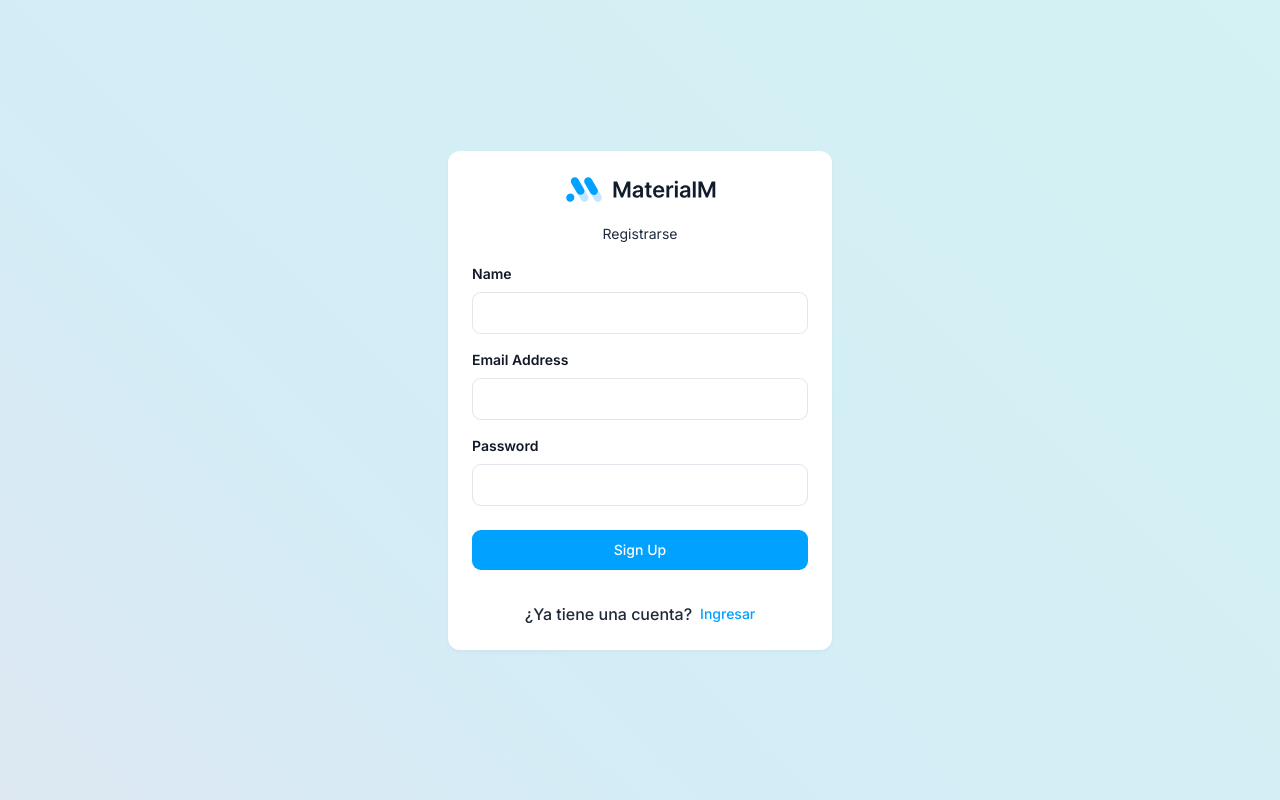
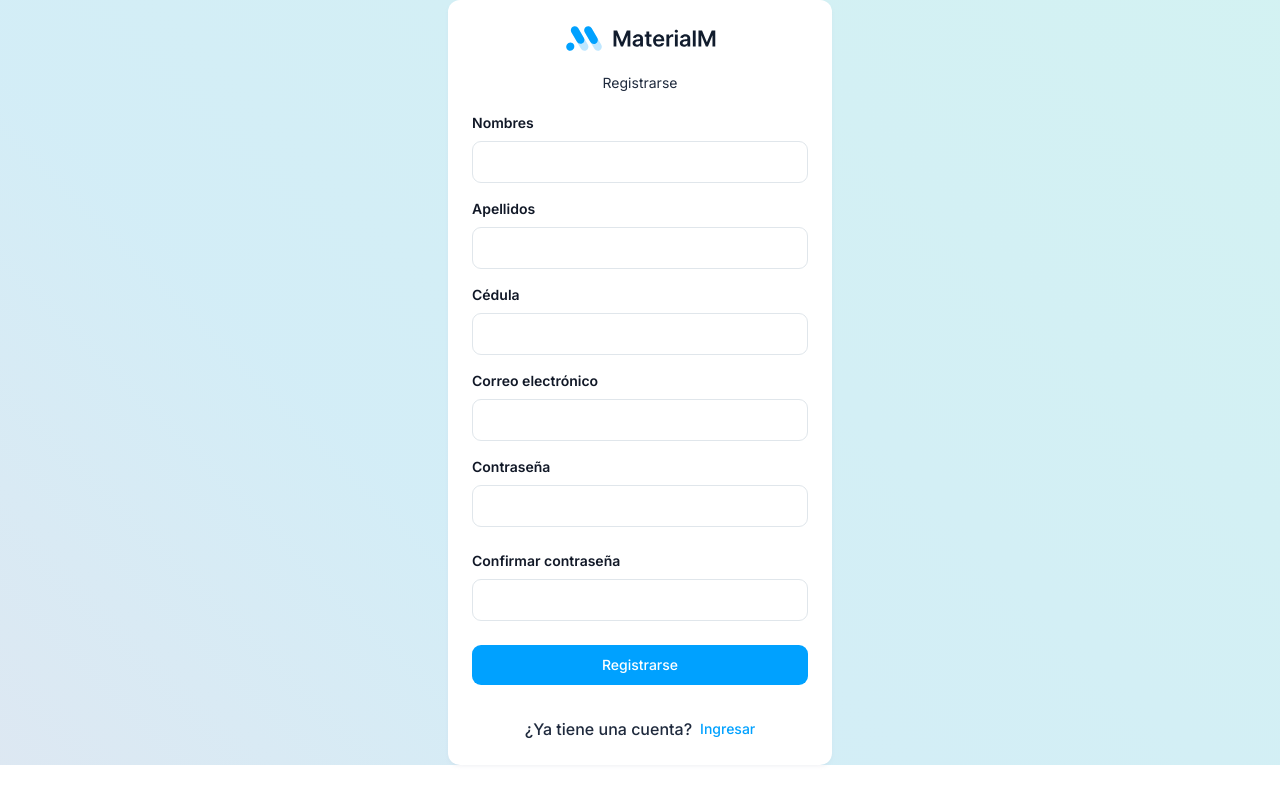
Before and after one commit to Bryan-Quitto/Aseguradora, a React (Vite) app: page /auth/register in a window 1280 px wide. Built offline with nearby package versions, Linux system fonts and the light colour scheme; no server answers.

Commit message:
Login supabase

```diff
--- a/package.json
+++ b/package.json
@@ -10,7 +10,7 @@
     "preview": "vite preview"
   },
   "dependencies": {
-    "@supabase/supabase-js": "^2.49.4",
+    "@supabase/supabase-js": "^2.49.5",
     "@svgr/rollup": "8.1.0",
     "@tabler/icons-react": "^2.39.0",
     "aos": "^2.3.4",
--- a/src/routes/Router.tsx
+++ b/src/routes/Router.tsx
@@ -34,7 +34,9 @@ const Router = [
     path: '/',
     element: <FullLayout />,
     children: [
-      { path: '/', exact: true, element: <Dashboard/> },
+      // Eliminamos la redirección incondicional.
+      // La lógica de protección de rutas debe estar en FullLayout o un componente superior.
+      { path: '/', exact: true, element: <Dashboard/> }, // Ahora la ruta raíz carga el Dashboard
       { path: '/ui/typography', exact: true, element: <Typography/> },
       { path: '/ui/table', exact: true, element: <Table/> },
       { path: '/ui/form', exact: true, element: <Form/> },
--- a/src/supabase/client.js
+++ /dev/null
@@ -1,3 +0,0 @@
-import {createClient} from '@supabase/supabase-js'
-
-export const client = createClient(process.env.REACT_APP_SUPABASE_URL, process.env.REACT_APP_SUPABASE_ANON_KEY);
--- /dev/null
+++ b/src/supabase/client.ts
@@ -0,0 +1,6 @@
+import { createClient, SupabaseClient } from "@supabase/supabase-js";
+
+export const supabase: SupabaseClient = createClient(
+  import.meta.env.VITE_REACT_APP_SUPABASE_URL as string, // Usar VITE_REACT_APP_
+  import.meta.env.VITE_REACT_APP_SUPABASE_ANON_KEY as string // Usar VITE_REACT_APP_
+);
--- a/src/views/auth/authforms/AuthRegister.tsx
+++ b/src/views/auth/authforms/AuthRegister.tsx
@@ -1,32 +1,160 @@
 import { Button, Label, TextInput } from "flowbite-react";
 import { useNavigate } from "react-router";
-
+import { supabase } from "../../../supabase/client.ts"; // Importar el cliente de Supabase
+import { useState } from "react"; // Importar useState
 
 const AuthRegister = () => {
   const navigate = useNavigate();
-  const handleSubmit = (event:React.FormEvent<HTMLFormElement>) => {
+  const [error, setError] = useState<string | null>(null); // Estado para mensajes de error
+  const [success, setSuccess] = useState<string | null>(null); // Estado para mensajes de éxito
+
+  // Estados para los nuevos campos
+  const [nombres, setNombres] = useState("");
+  const [apellidos, setApellidos] = useState("");
+  const [cedula, setCedula] = useState("");
+  const [email, setEmail] = useState("");
+  const [password, setPassword] = useState("");
+  const [confirmPassword, setConfirmPassword] = useState("");
+
+
+  const handleSubmit = async (event: React.FormEvent<HTMLFormElement>) => {
     event.preventDefault();
-    console.log(event);
-     navigate("/");
-  }
+
+    // Limpiar mensajes anteriores
+    setError(null);
+    setSuccess(null);
+
+    // Validar campos en el frontend
+    if (!nombres || !apellidos || !cedula || !email || !password || !confirmPassword) {
+      setError("Por favor, completa todos los campos.");
+      return;
+    }
+
+    if (password !== confirmPassword) {
+      setError("Las contraseñas no coinciden.");
+      return;
+    }
+
+    // Validación básica de cédula (solo números)
+    if (!/^\d+$/.test(cedula)) {
+        setError("La cédula solo debe contener números.");
+        return;
+    }
+
+    // Validación básica de formato de correo (aunque el input type="email" ayuda)
+    if (!/\S+@\S+\.\S+/.test(email)) {
+        setError("Por favor, ingresa un correo electrónico válido.");
+        return;
+    }
+
+    // --- Inicio de la lógica para verificar si el correo ya existe ---
+    // Intentar iniciar sesión con una contraseña ficticia para verificar si el correo existe
+    const { error: signInError } = await supabase.auth.signInWithPassword({
+      email: email,
+      password: "dummy-password-para-verificar-existencia", // Contraseña ficticia
+    });
+
+    // Si el error indica credenciales inválidas, significa que el correo existe
+    if (signInError && /Invalid login credentials/i.test(signInError.message)) {
+      setError("Este correo ya está registrado. Por favor, inicia sesión o usa la opción de recuperar contraseña.");
+      setSuccess(null); // Asegurarse de que el mensaje de éxito esté vacío
+      return; // Detener el proceso si el correo ya existe
+    }
+    // --- Fin de la lógica para verificar si el correo ya existe ---
+
+
+    // Si el correo no existe (o signInWithPassword falló por otra razón), proceder con el registro
+    const { data, error: signUpError } = await supabase.auth.signUp({
+      email: email,
+      password: password,
+      // Nota: Los campos adicionales (nombres, apellidos, cedula) no se pasan directamente
+      // en el método signUp con email/password. Deberás guardarlos en una tabla de perfiles
+      // separada en Supabase después de que el usuario se registre y confirme su correo.
+      // Puedes pasar datos adicionales en el objeto 'data', pero no se guardan por defecto
+      // en la tabla auth.users. Se usan para el correo de confirmación.
+      // data: { nombres: nombres, apellidos: apellidos, cedula: cedula } // Ejemplo de cómo pasar data, pero requiere lógica backend/DB para guardarlos
+    });
+
+    if (signUpError) {
+      console.error("Error al registrar usuario:", signUpError.message);
+
+      // Aunque ya hicimos una verificación previa, este bloque maneja cualquier otro error de signUp
+      // incluyendo la posibilidad de que la verificación previa no haya sido 100% efectiva
+      // o que haya un error diferente (ej: problemas de red, configuración de Supabase, etc.)
+       if (signUpError.status === 400 &&
+          /already registered|duplicate/i.test(signUpError.message)) {
+        setError("Este correo ya está registrado. Por favor, inicia sesión o usa la opción de recuperar contraseña.");
+      } else {
+        setError(`Error al registrar usuario: ${signUpError.message}`);
+      }
+      setSuccess(null); // Asegurarse de que el mensaje de éxito esté vacío
+    } else {
+      console.log("Usuario registrado exitosamente:", data);
+      setSuccess("¡Registro exitoso! Por favor, revisa tu correo electrónico para verificar tu cuenta."); // Mostrar mensaje de éxito
+      setError(null); // Asegurarse de que el mensaje de error esté vacío
+      // Supabase enviará un correo de verificación.
+      // El usuario deberá verificar su correo antes de poder iniciar sesión.
+      // Considera mostrar un mensaje al usuario indicando que revise su correo.
+      // navigate("/auth/login"); // Eliminada la redirección
+    }
+  };
+
   return (
     <>
       <form onSubmit={handleSubmit} >
+        {/* Campo Nombres */}
         <div className="mb-4">
           <div className="mb-2 block">
-            <Label htmlFor="name" value="Name" />
+            <Label htmlFor="nombres" value="Nombres" />
           </div>
           <TextInput
-            id="name"
+            id="nombres"
             type="text"
             sizing="md"
             required
             className="form-control form-rounded-xl"
+            value={nombres}
+            onChange={(e) => setNombres(e.target.value)}
           />
         </div>
+
+        {/* Campo Apellidos */}
         <div className="mb-4">
           <div className="mb-2 block">
-            <Label htmlFor="emadd" value="Email Address" />
+            <Label htmlFor="apellidos" value="Apellidos" />
+          </div>
+          <TextInput
+            id="apellidos"
+            type="text"
+            sizing="md"
+            required
+            className="form-control form-rounded-xl"
+            value={apellidos}
+            onChange={(e) => setApellidos(e.target.value)}
+          />
+        </div>
+
+        {/* Campo Cédula */}
+        <div className="mb-4">
+          <div className="mb-2 block">
+            <Label htmlFor="cedula" value="Cédula" />
+          </div>
+          <TextInput
+            id="cedula"
+            type="text" // Usamos text para permitir validación manual, o number si solo quieres teclado numérico
+            sizing="md"
+            required
+            className="form-control form-rounded-xl"
+            value={cedula}
+            onChange={(e) => setCedula(e.target.value)}
+            // pattern="\d*" // Opcional: usar pattern para validación HTML5 básica (solo números)
+          />
+        </div>
+
+        {/* Campo Correo electrónico */}
+        <div className="mb-4">
+          <div className="mb-2 block">
+            <Label htmlFor="emadd" value="Correo electrónico" />
           </div>
           <TextInput
             id="emadd"
@@ -34,11 +162,15 @@ const AuthRegister = () => {
             sizing="md"
             required
             className="form-control form-rounded-xl"
+            value={email}
+            onChange={(e) => setEmail(e.target.value)}
           />
         </div>
+
+        {/* Campo Contraseña */}
         <div className="mb-6">
           <div className="mb-2 block">
-            <Label htmlFor="userpwd" value="Password" />
+            <Label htmlFor="userpwd" value="Contraseña" />
           </div>
           <TextInput
             id="userpwd"
@@ -46,9 +178,41 @@ const AuthRegister = () => {
             sizing="md"
             required
             className="form-control form-rounded-xl"
+            value={password}
+            onChange={(e) => setPassword(e.target.value)}
           />
         </div>
-        <Button color={'primary'} type="submit" className="w-full">Sign Up</Button>
+
+        {/* Campo Confirmar contraseña */}
+        <div className="mb-6">
+          <div className="mb-2 block">
+            <Label htmlFor="confirmUserpwd" value="Confirmar contraseña" />
+          </div>
+          <TextInput
+            id="confirmUserpwd"
+            type="password"
+            sizing="md"
+            required
+            className="form-control form-rounded-xl"
+            value={confirmPassword}
+            onChange={(e) => setConfirmPassword(e.target.value)}
+          />
+        </div>
+
+
+        {/* Mostrar mensajes de error o éxito */}
+        {error && (
+          <div className="text-red-500 text-sm mb-4">
+            {error}
+          </div>
+        )}
+        {success && (
+          <div className="text-green-500 text-sm mb-4">
+            {success}
+          </div>
+        )}
+
+        <Button color={'primary'} type="submit" className="w-full">Registrarse</Button>
 
       </form>
     </>
--- a/src/views/auth/login/Login.tsx
+++ b/src/views/auth/login/Login.tsx
@@ -1,6 +1,7 @@
 import React, { useState } from "react";
 import FullLogo from "src/layouts/full/shared/logo/FullLogo";
-import { Link } from "react-router"; // ¡Corrige este import si usas react-router-dom!
+import { Link, useNavigate } from "react-router"; // Usar react-router-dom y useNavigate
+import { supabase } from "../../../supabase/client.ts"; // Importar el cliente de Supabase
 
 const gradientStyle = {
   background: "linear-gradient(to right,rgba(255, 255, 255, 0.87),rgba(255, 255, 255, 0.19))",
@@ -8,19 +9,32 @@ const gradientStyle = {
 };
 
 const Login = () => {
+  const navigate = useNavigate(); // Usar useNavigate
   const [email, setEmail] = useState("");
   const [password, setPassword] = useState("");
-  const [error, setError] = useState("");
+  const [error, setError] = useState<string | null>(null); // Estado para mensajes de error
+  const [loading, setLoading] = useState(false); // Estado para indicar si está cargando
 
-  const handleSubmit = (e: React.FormEvent) => {
+  const handleSubmit = async (e: React.FormEvent) => { // Hacer la función async
     e.preventDefault();
 
-    // Validación simple
-    if (email === "admin@example.com" && password === "123456") {
-      alert("Inicio de sesión exitoso");
-      setError("");
+    setError(null); // Limpiar errores anteriores
+    setLoading(true); // Indicar que está cargando
+
+    const { data, error: supabaseError } = await supabase.auth.signInWithPassword({
+      email: email,
+      password: password,
+    });
+
+    setLoading(false); // Finalizar carga
+
+    if (supabaseError) {
+      console.error("Error al iniciar sesión:", supabaseError.message);
+      setError(`Error al iniciar sesión: ${supabaseError.message}`); // Mostrar error de Supabase
     } else {
-      setError("Credenciales inválidas");
+      console.log("Inicio de sesión exitoso:", data);
+      setError(null); // Limpiar errores si tuvo éxito
+      navigate("/"); // Redirigir al usuario a la página principal
     }
   };
 
@@ -62,8 +76,8 @@ const Login = () => {
 
               {error && <p className="text-red-500 text-sm">{error}</p>}
 
-              <button type="submit" className="bg-black hover:bg-gray-800 text-white px-4 py-2 rounded-md">
-                Ingresar
+              <button type="submit" className="bg-black hover:bg-gray-800 text-white px-4 py-2 rounded-md" disabled={loading}> {/* Deshabilitar botón mientras carga */}
+                {loading ? 'Cargando...' : 'Ingresar'} {/* Cambiar texto del botón */}
               </button>
             </form>
 
--- a/src/views/auth/register/Register.tsx
+++ b/src/views/auth/register/Register.tsx
@@ -7,13 +7,15 @@ const gradientStyle = {
   background: "linear-gradient(45deg, rgb(238, 119, 82,0.2), rgb(231, 60, 126,0.2), rgb(35, 166, 213,0.2), rgb(35, 213, 171,0.2))",
   backgroundSize: "400% 400%",
   animation: "gradient 15s ease infinite",
-  height: "100vh",
-  overflow: "hidden",
+  // Eliminamos height: "100vh" y overflow: "hidden" para permitir el scroll de la página
+  // height: "100vh",
+  // overflow: "hidden",
 };
 
 const Register = () => {
   return (
-    <div style={gradientStyle} className="relative overflow-hidden h-screen">
+    // Eliminamos las clases h-screen y overflow-hidden
+    <div style={gradientStyle} className="relative">
       <div className="flex h-full justify-center items-center px-4">
         <div className="rounded-xl dark:shadow-dark-md shadow-md bg-white dark:bg-darkgray p-6 relative break-words md:w-96 w-full border-none">
           <div className="flex h-full flex-col justify-center gap-2 p-0 w-full">
```
Also changed, not shown: src/views/auth/authforms/AuthLogin.tsx (+25 -6 lines), 1 other file (tests, documents, lock files or other folders).
